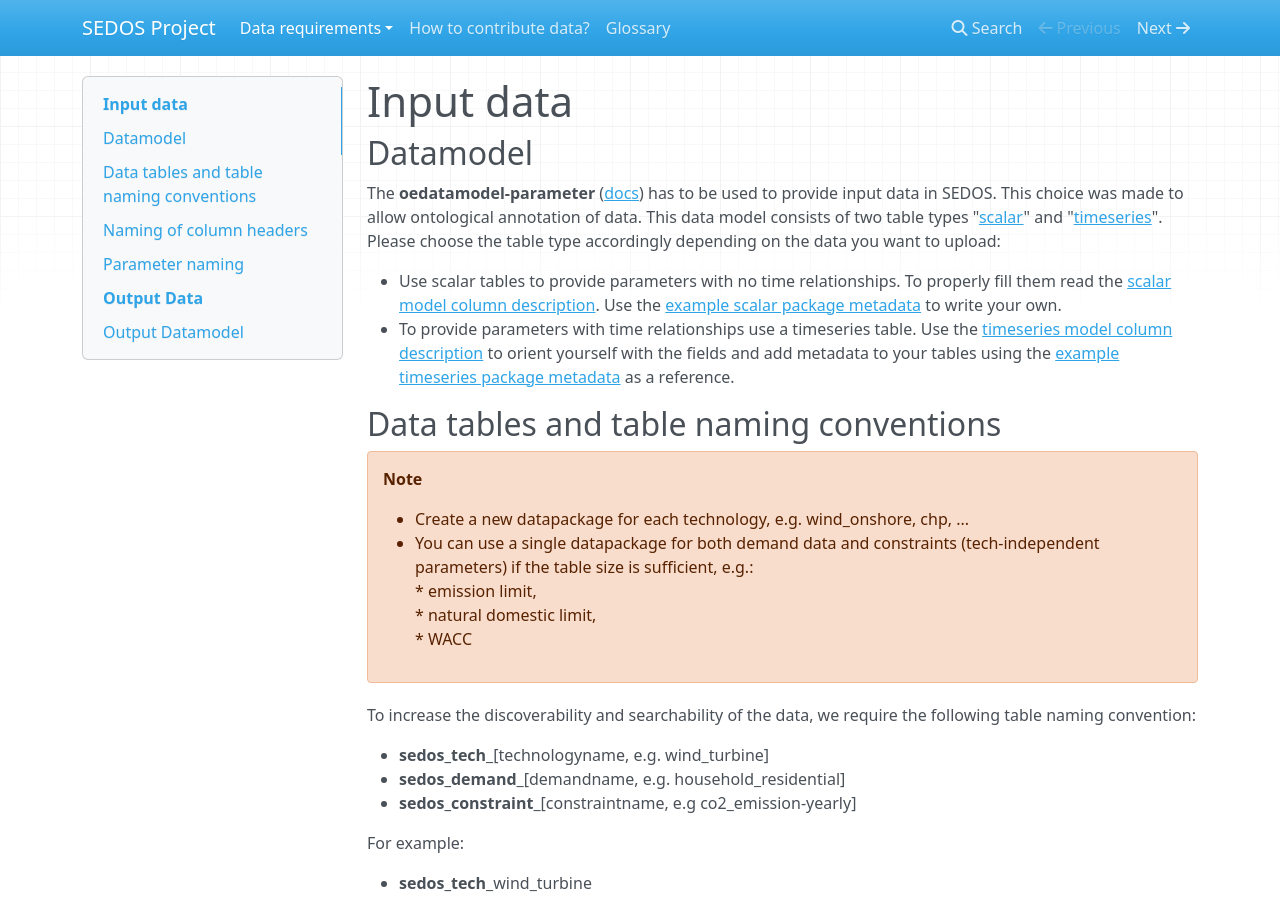
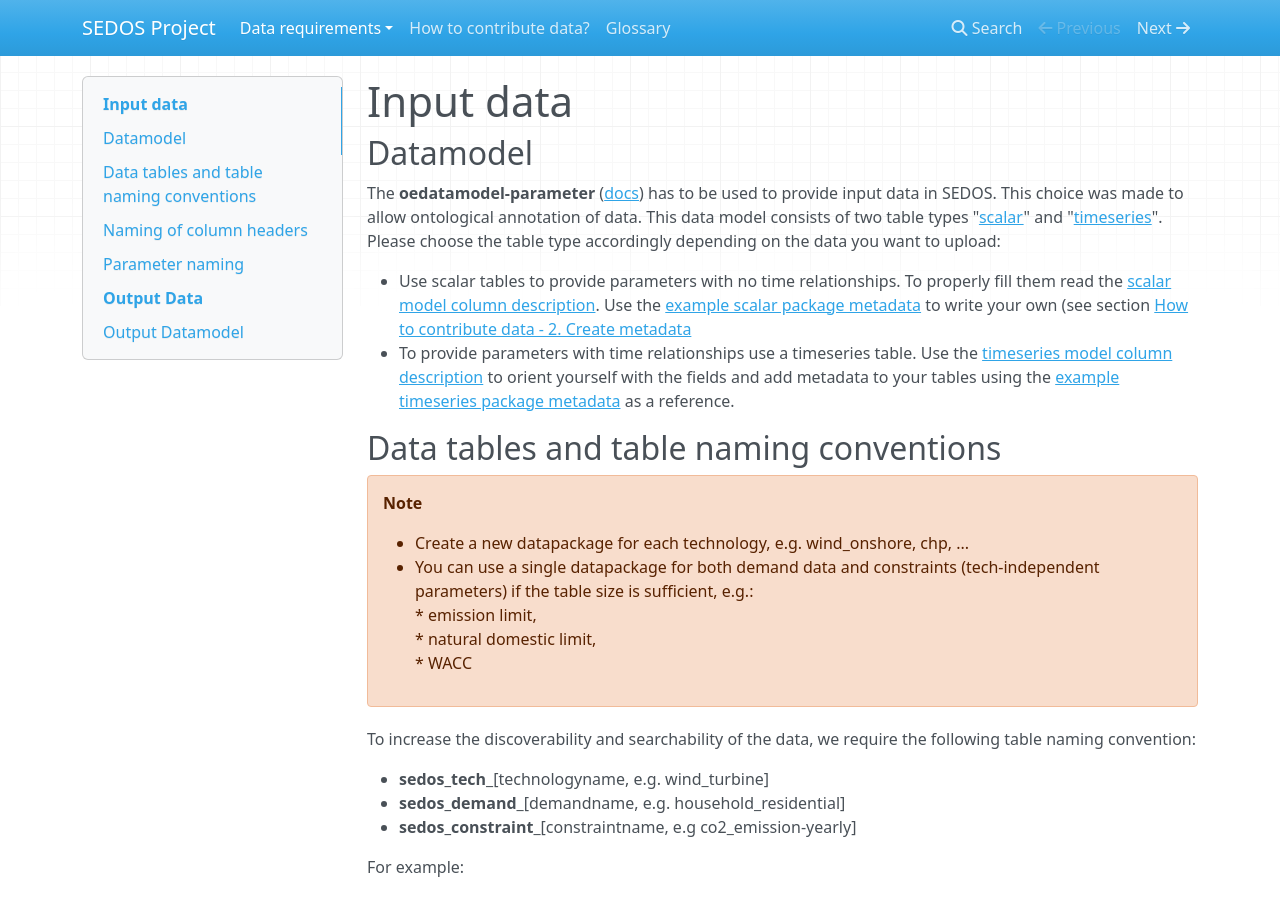
Before and after one commit to sedos-project/organization, an MkDocs documentation site: the page built from docs/data_requirements/input_data.md, in a window 1280 px wide and 900 px high. Built offline with MkDocs 1.6.1, drawn with Linux system fonts in a browser that asks for light colours; nearby versions of some CDN libraries.

Commit message:
Add Link to metadata section in input_data.md

```diff
--- a/docs/data_requirements/input_data.md
+++ b/docs/data_requirements/input_data.md
@@ -7,7 +7,7 @@
 
 The **oedatamodel-parameter** ([docs](https://github.com/sedos-project/oedatamodel#oedatamodel-parameter)) has to be used to provide input data in SEDOS. This choice was made to allow ontological annotation of data. This data model consists of two table types "[scalar](https://github.com/sedos-project/oedatamodel/blob/main/oedatamodel-parameter/oedatamodel-parameter-datapackage_scalar.csv)" and "[timeseries](https://github.com/sedos-project/oedatamodel/blob/main/oedatamodel-parameter/oedatamodel-parameter-datapackage_timeseries.csv)". Please choose the table type accordingly depending on the data you want to upload:
 
-- Use scalar tables to provide parameters with no time relationships. To properly fill them read the [scalar model column description](https://github.com/sedos-project/oedatamodel#scalar-description). Use the [example scalar package metadata](https://github.com/sedos-project/oedatamodel/blob/main/oedatamodel-parameter/datamodel_scalars.json) to write your own.
+- Use scalar tables to provide parameters with no time relationships. To properly fill them read the [scalar model column description](https://github.com/sedos-project/oedatamodel#scalar-description). Use the [example scalar package metadata](https://github.com/sedos-project/oedatamodel/blob/main/oedatamodel-parameter/datamodel_scalars.json) to write your own (see section [How to contribute data - 2. Create metadata](http://127.0.0.1:8000/data_requirements/overview/#2#create#metadata)
 - To provide parameters with time relationships use a timeseries table. Use the [timeseries model column description](https://github.com/sedos-project/oedatamodel#timeseries-description) to orient yourself with the fields and add metadata to your tables using the [example timeseries package metadata](https://github.com/sedos-project/oedatamodel/blob/main/oedatamodel-parameter/datamodel_timeseries.json) as a reference.
 
 
```
